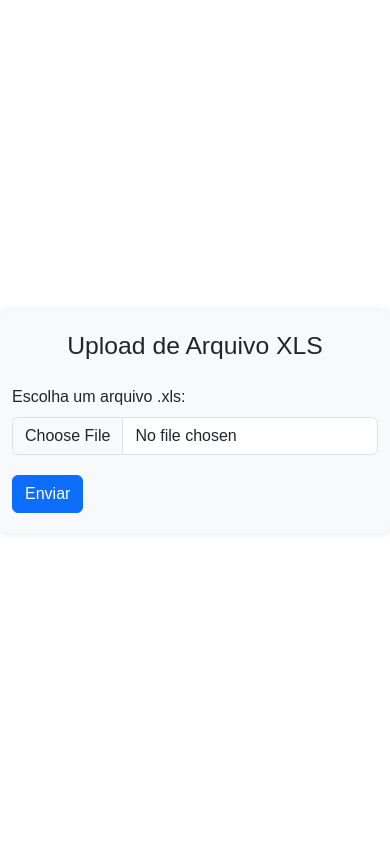
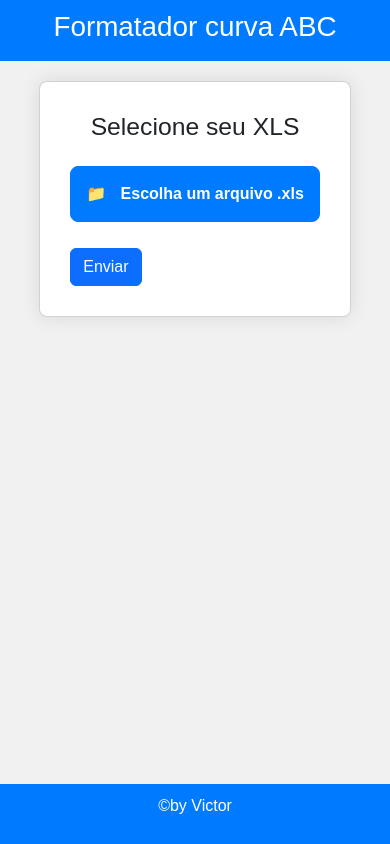
Before and after one commit to VictorSnt/curva_abc, a Flask app: page / in a window 390 px wide. Run offline with Flask 3, Linux system fonts and the light colour scheme; some libraries are stand-ins or nearby versions.

Commit message:
abc curve 0.2.1 styled

```diff
--- a/templates/index.html
+++ b/templates/index.html
@@ -4,53 +4,117 @@
     <meta charset="UTF-8">
     <meta name="viewport" content="width=device-width, initial-scale=1.0">
     <title>Upload de Arquivo XLS</title>
-    <!-- Adicione o link para a folha de estilos do Bootstrap -->
     <link href="https://cdn.jsdelivr.net/npm/bootstrap@5.3.0/dist/css/bootstrap.min.css" rel="stylesheet">
     <style>
         body {
             font-family: 'Arial', sans-serif;
+            background-color: #f1f1f1;
+            margin: 0;
             display: flex;
-            justify-content: center;
+            flex-direction: column;
             align-items: center;
-            height: 100vh;
-            margin: 0;
+            min-height: 100vh;
         }
 
-        form {
-            max-width: 400px;
+        header {
+            background-color: #007bff;
+            color: #fff;
+            padding: 10px 0;
+            text-align: center;
             width: 100%;
-            padding: 20px;
-            box-shadow: 0 0 10px rgba(0, 0, 0, 0.1);
-            background-color: #f8f9fa;
+        }
+
+        main {
+            display: flex;
+            flex-direction: column;
+            align-items: center;
+            flex-grow: 1;
+        }
+
+        .card {
+            max-width: 600px;
+            width: 100%;
+            padding: 30px;
+            box-shadow: 0 0 20px rgba(0, 0, 0, 0.1);
+            background-color: #fff;
             border-radius: 8px;
+            margin-top: 20px;
         }
 
         input[type="file"] {
             margin-bottom: 20px;
+            display: none;
         }
 
-        button {
+        label {
+            display: block;
+            position: relative;
+            cursor: pointer;
+        }
+
+        .custom-file-upload {
+            border: 1px solid #007bff;
+            display: inline-block;
+            padding: 15px;
+            cursor: pointer;
+            border-radius: 8px;
             background-color: #007bff;
             color: #fff;
-            border: none;
-            padding: 10px 20px;
-            border-radius: 4px;
-            cursor: pointer;
+            text-align: center;
+            font-weight: bold;
+        }
+
+        .custom-file-upload:hover {
+            background-color: #0056b3;
+        }
+
+        .file-name {
+            margin-top: 10px;
+            font-size: 14px;
+            color: #333;
+        }
+
+        .icon {
+            margin-right: 10px;
+        }
+
+        footer {
+            background-color: #007bff;
+            color: #fff;
+            padding: 10px 0;
+            text-align: center;
+            width: 100%;
         }
     </style>
 </head>
 <body>
-    <div class="container">
-        <div class="row justify-content-center align-items-center vh-100">
-            <form action="/xls" method="post" enctype="multipart/form-data" class="col-12 col-md-8 col-lg-6">
-                <h2 class="text-center mb-4">Upload de Arquivo XLS</h2>
-                <label for="xlsFile" class="form-label">Escolha um arquivo .xls:</label>
+    <header>
+        <h1>Formatador curva ABC</h1>
+    </header>
+
+    <main>
+        <div class="card">
+            <form action="/xls" method="post" enctype="multipart/form-data">
+                <h2 class="text-center mb-4">Selecione seu XLS</h2>
+                <label for="xlsFile" class="custom-file-upload">
+                    <span class="icon">&#x1F4C1;</span> Escolha um arquivo .xls
+                </label>
                 <input type="file" id="xlsFile" name="xlsFile" class="form-control" accept=".xls" required>
-                <button type="submit" class="btn btn-primary btn-block">Enviar</button>
+                <div class="file-name" id="fileName"></div>
+                <button type="submit" class="btn btn-primary btn-block mt-3">Enviar</button>
             </form>
         </div>
-    </div>
-    <!-- Adicione o link para os scripts do Bootstrap no final do corpo -->
+    </main>
+
+    <footer>
+        <p>&copy;by Victor</p>
+    </footer>
+
     <script src="https://cdn.jsdelivr.net/npm/bootstrap@5.3.0/dist/js/bootstrap.bundle.min.js"></script>
+    <script>
+        document.getElementById('xlsFile').addEventListener('change', function() {
+            document.getElementById('fileName').textContent = this.files[0].name;
+        });
+    </script>
 </body>
 </html>
```
Also changed, not shown: templates/error.html (+64 -2 lines), templates/report.html (+74 -6 lines), 1 other file.
